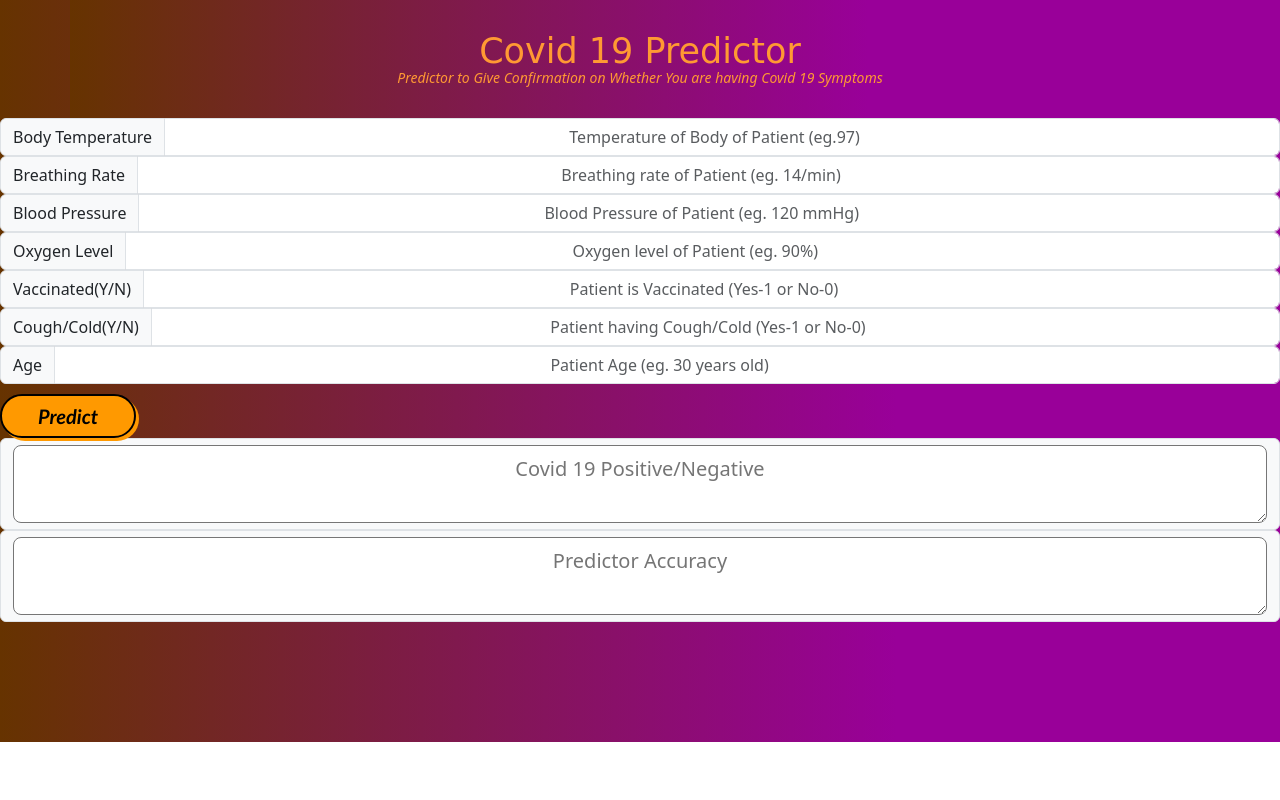
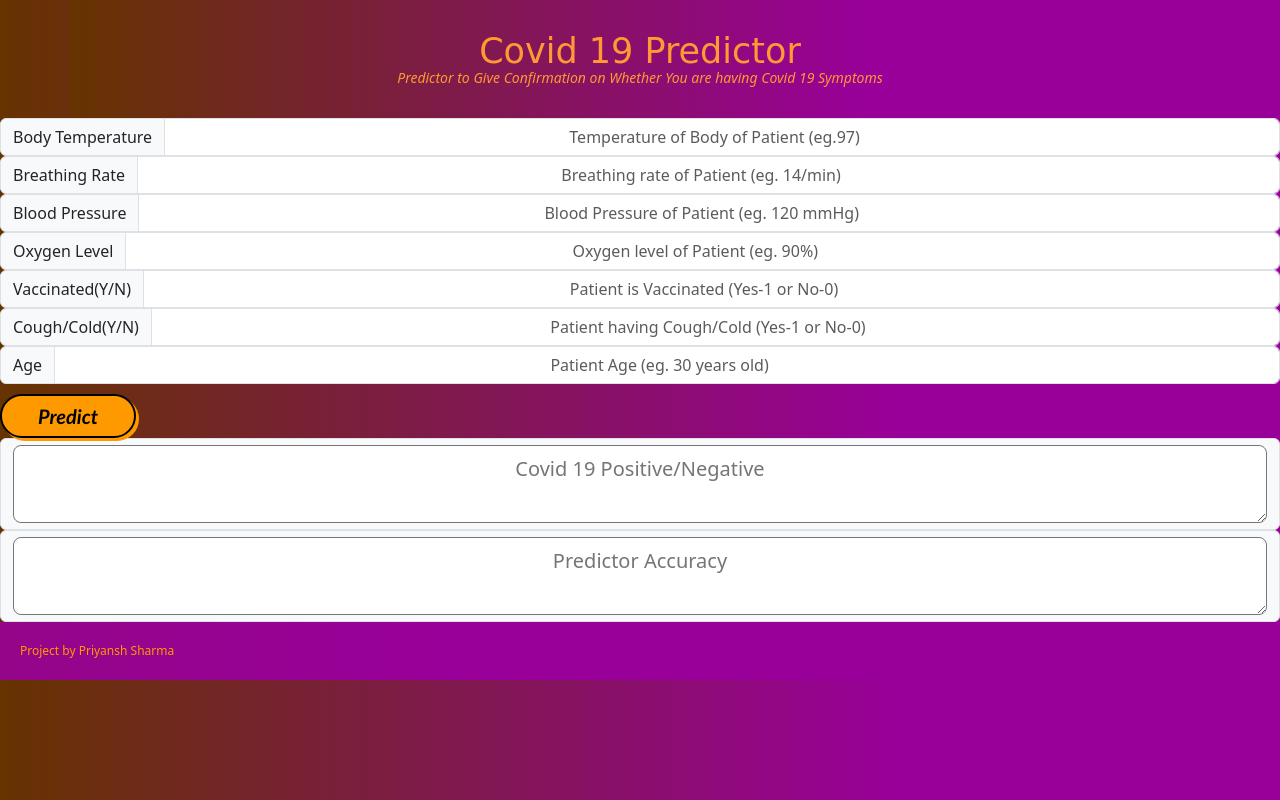
Before and after one commit to Priyansh-15/Covid19-Predictor, a Flask app: page / in a window 1280 px wide. Run offline with Flask 2, Linux system fonts and the light colour scheme; some libraries are stand-ins or nearby versions.

Commit message:
Final Update

```diff
--- a/app.py
+++ b/app.py
@@ -4,13 +4,9 @@ import pickle
 
 app = Flask("__name__")
 
-q = ""
-
 @app.route("/")
 def loadPage():
 	return render_template('index.html', query="")
-
-
 
 @app.route("/", methods=['POST'])
 def CovidPrediction():
--- a/static/css/Header-Dark.css
+++ b/static/css/Header-Dark.css
@@ -242,3 +242,18 @@
   background: linear-gradient(to right, #663300 0%, #990099 70%);
   animation: change-gradient 5s ease-in-out infinite;
 }
+
+.footer {
+  flex-shrink: 0;
+  position: relative;
+  padding: 20px;
+  background: linear-gradient(to right, #663300 0%, #990099 70%);
+  background-size: 500% 500%;
+  animation: change-gradient 10s ease-in-out infinite;
+}
+
+.footer-description {
+  color: #ff9900;
+  margin: 0;
+  font-size: 12px;
+}
--- a/templates/index.html
+++ b/templates/index.html
@@ -174,6 +174,9 @@
 {{output2}}</textarea
         >
       </div>
+      <div class="footer">
+        <p class="footer-description">Project by Priyansh Sharma</p>
+      </div>
     </header>
     <script src="static/bootstrap/js/bootstrap.min.js"></script>
   </body>
```
Also changed, not shown: 1 other file.
